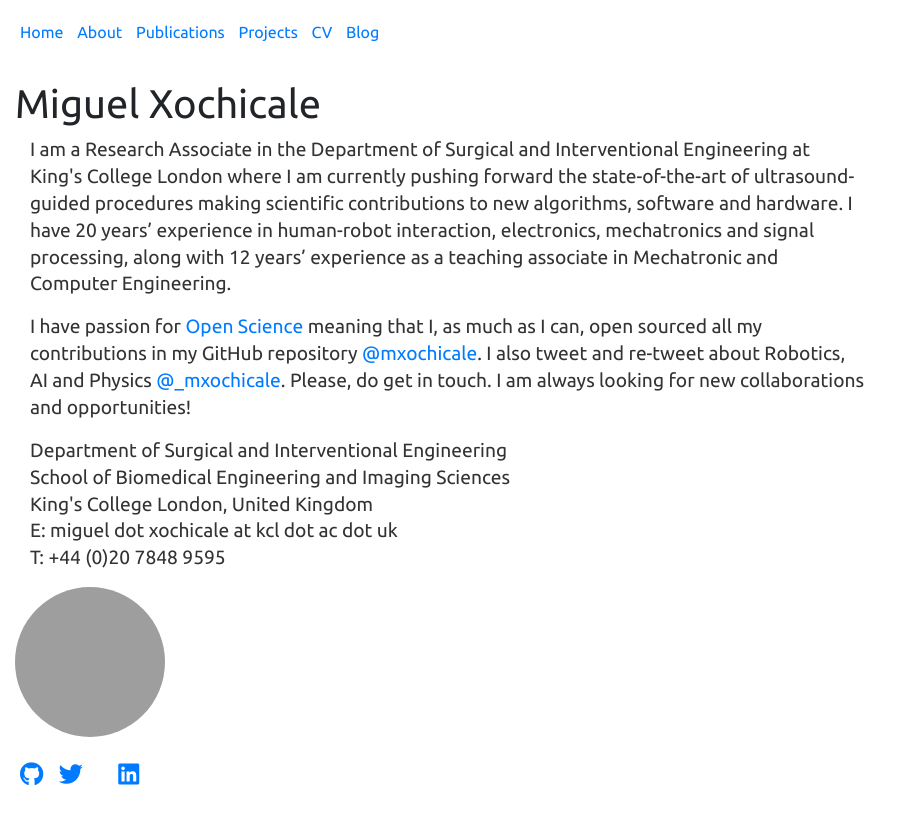
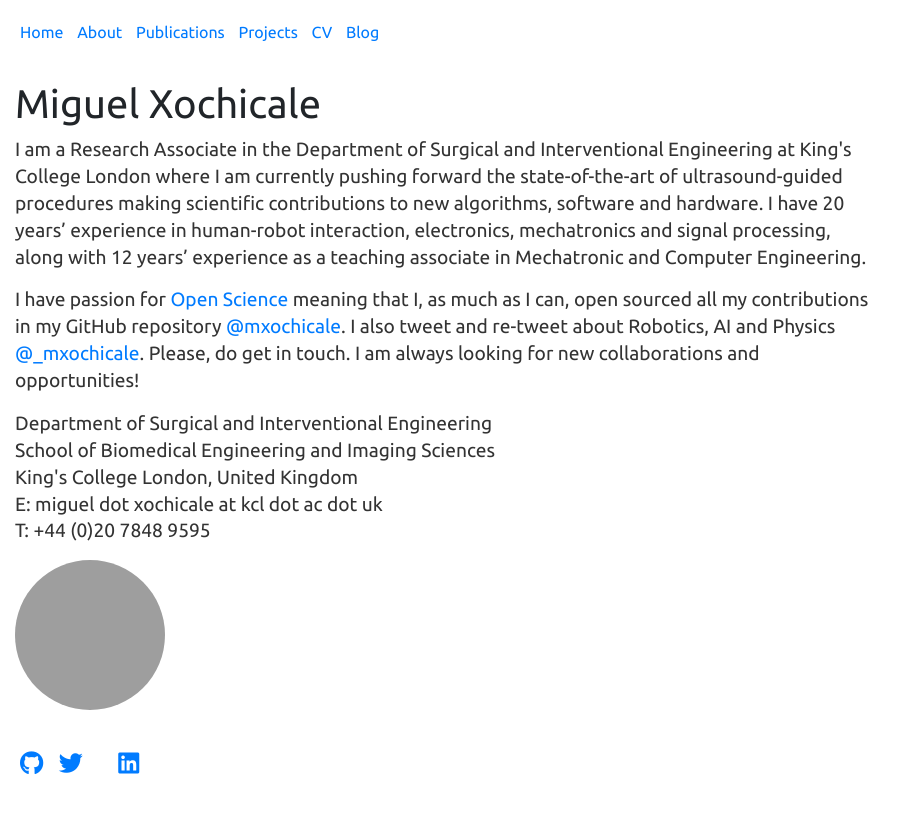
Before and after one commit to mxochicale/mxochicale.github.io, a Jekyll site: the page built from index.html, in a window 1280 px wide. Shown: the top 824 px of the page, without its empty margins (0-916 px from the left). Built offline with Jekyll 4.4.1, drawn with Linux system fonts in a browser that asks for light colours; nearby versions of some CDN libraries; a style sheet for code colours, icons or effects is not loaded; grey boxes are pictures that could not be loaded.

Commit message:
adds me.html, meta.html and does a bit of refactoring of files

```diff
--- /dev/null
+++ b/_includes/me.html
@@ -0,0 +1,29 @@
+<p>
+I am a Research Associate in the Department of Surgical and
+Interventional Engineering at King's College London where
+I am currently pushing forward the state-of-the-art of ultrasound-guided
+procedures making scientific contributions to new algorithms,
+software and hardware.
+I have 20 years’ experience in human-robot interaction, electronics, mechatronics and signal processing,
+along with 12 years’ experience as a teaching associate in Mechatronic and Computer Engineering.
+</p>
+
+<p>
+I have passion for <a href="https://en.wikipedia.org/wiki/Open_science">Open Science</a>
+meaning that I, as much as I can, open sourced all my contributions in my GitHub repository
+<a href="https://github.com/mxochicale">@mxochicale</a>.
+I also tweet and re-tweet about Robotics, AI and Physics <a href="https://twitter.com/_mxochicale">@_mxochicale</a>.
+Please, do get in touch. I am always looking for new collaborations and opportunities!
+</p>
+
+<p>
+Department of Surgical and Interventional Engineering<br>
+School of Biomedical Engineering and Imaging Sciences <br>
+King's College London, United Kingdom<br>
+E: miguel dot xochicale at kcl dot ac dot uk<br>
+T: +44 (0)20 7848 9595<br>
+</p>
+
+<p>
+<img src="/assets/images/avatar/mapx_april2016.jpg" class="rounded-circle" alt="Miguel Xochicale"  width="150" height="150">
+</p>
--- /dev/null
+++ b/_includes/meta.html
@@ -0,0 +1,14 @@
+<meta charset="utf-8" />
+<meta http-equiv="X-UA-Compatible" content="IE=edge">
+<meta http-equiv="content-type" content="text/html; charset=utf-8">
+
+<!-- HTML Responsive Web Design-->
+<meta name='viewport' content='width=device-width, initial-scale=1.0, maximum-scale=1.0'>
+
+{% if page.excerpt %}
+  <meta name="description" content="{{ page.excerpt| strip_html }}" />
+  <meta property="og:description" content="{{ page.excerpt| strip_html }}" />
+{% else %}
+  <meta name="description" content="{{ site.description }}">
+  <meta property="og:description" content="{{ site.description }}" />
+{% endif %}
--- a/_layouts/default.html
+++ b/_layouts/default.html
@@ -7,21 +7,19 @@
 		<head>
 			<title>{{ page.title }}</title>
 
-			<!-- link to main stylesheet -->
-			<link href="http://gmpg.org/xfn/11" rel="profile">
-			<meta http-equiv="X-UA-Compatible" content="IE=edge">
-			<meta http-equiv="content-type" content="text/html; charset=utf-8">
-
-			<!-- HTML Responsive Web Design-->
-			<meta name="viewport" content= "width=device-width, initial-scale=1.0">
+			{% include meta.html %}
+			{% include css.html %}
 
 			<!-- Icons -->
       		<!-- <link rel="shortcut icon" href="/images/favicon/favicon.ico"> -->
 
-			{% include css.html %}
+			<!-- link to main stylesheet -->
+			<link href="http://gmpg.org/xfn/11" rel="profile">
+
 		</head>
 
 		<body>
+
 			<nav>
 	    		<ul>
         		<li><a href="/">Home</a></li>
@@ -32,11 +30,12 @@
         		<li><a href="/blog">Blog</a></li>
 	    		</ul>
 			</nav>
+
 			<div class="container">
 
 			{{ content }}
 
-			</div><!-- /.container -->
+			</div>
 
 			{% include footer.html %}
 
--- a/index.html
+++ b/index.html
@@ -4,38 +4,9 @@
 ---
 <h1>{{ page.title }}</h1>
 
-<div class="container">
+<div class="content">
 
-	<p>
-	I am a Research Associate in the Department of Surgical and
-	Interventional Engineering at King's College London where
-	I am currently pushing forward the state-of-the-art of ultrasound-guided
-	procedures making scientific contributions to new algorithms,
-	software and hardware.
-	I have 20 years’ experience in human-robot interaction, electronics, mechatronics and signal processing,
-	along with 12 years’ experience as a teaching associate in Mechatronic and Computer Engineering.
-	</p>
-
-	<p>
-	I have passion for <a href="https://en.wikipedia.org/wiki/Open_science">Open Science</a>
-	meaning that I, as much as I can, open sourced all my contributions in my GitHub repository
-	<a href="https://github.com/mxochicale">@mxochicale</a>.
-	I also tweet and re-tweet about Robotics, AI and Physics <a href="https://twitter.com/_mxochicale">@_mxochicale</a>.
-	Please, do get in touch. I am always looking for new collaborations and opportunities!
-	</p>
-
-	<p>
-    Department of Surgical and Interventional Engineering<br>
-	School of Biomedical Engineering and Imaging Sciences <br>
-    King's College London, United Kingdom<br>
-	E: miguel dot xochicale at kcl dot ac dot uk<br>
-	T: +44 (0)20 7848 9595<br>
-    </p>
-
-
-	<div class="row">
-	<img src="/assets/images/avatar/mapx_april2016.jpg" class="rounded-circle" alt="Miguel Xochicale"  width="150" height="150">
-	</div>
-
-
+  <div id="description">
+    {% include me.html %}
+  </div>
 </div>
```
Also changed, not shown: _includes/css.html (line endings or trailing spaces).
